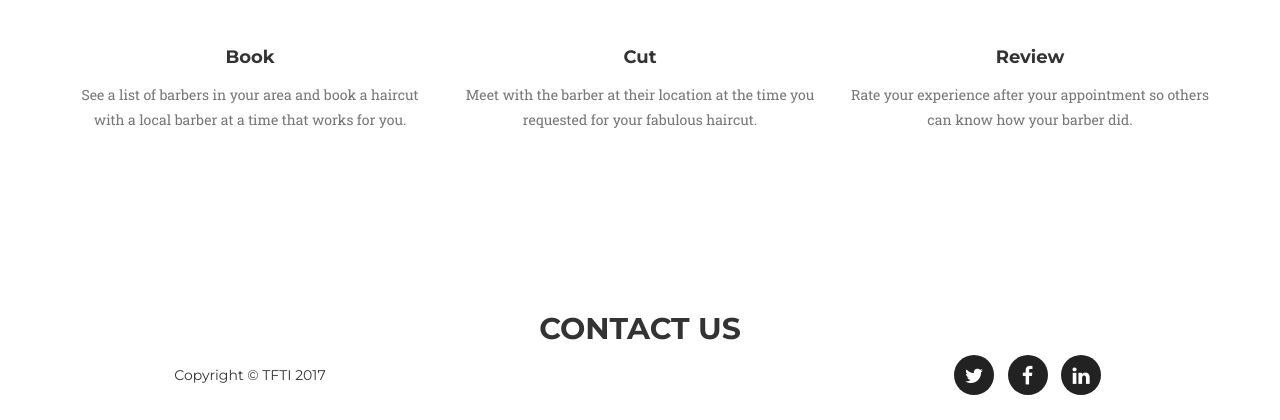
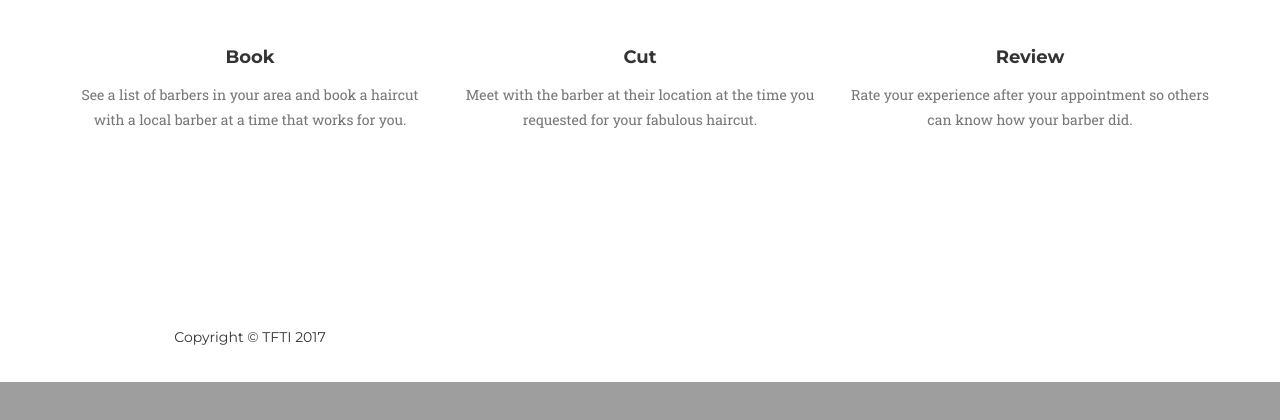
Before and after one commit to timtbanh/eclips, a Django app: page / in a window 1280 px wide. Shown: the part 1106-1526 px from the top of the page. After the commit the page ends 1488 px from the top, so only its background shows below. Run offline with Django 3.2, Linux system fonts and the light colour scheme; some libraries are stand-ins or nearby versions; some web fonts are replaced.

Commit message:
homepage

```diff
--- a/account/templates/index.html
+++ b/account/templates/index.html
@@ -281,9 +281,6 @@
             </div>
         </div>
     </div>
-    <div class="col-lg-12 text-center">
-        <h2 class="section-heading">Contact Us</h2>
-    </div>
     <footer>
         <div class="container">
             <div class="row">
@@ -291,16 +288,6 @@
                     <span class="copyright">Copyright &copy; TFTI 2017</span>
                 </div>
                 <div class="col-md-4"></div>
-                <div class="col-md-4">
-                    <ul class="list-inline social-buttons">
-                        <li><a href="#"><i class="fa fa-twitter"></i></a>
-                        </li>
-                        <li><a href="#"><i class="fa fa-facebook"></i></a>
-                        </li>
-                        <li><a href="#"><i class="fa fa-linkedin"></i></a>
-                        </li>
-                    </ul>
-                </div>
             </div>
             <div class="row">
             </div>
```
Also changed, not shown: 13 other files.
